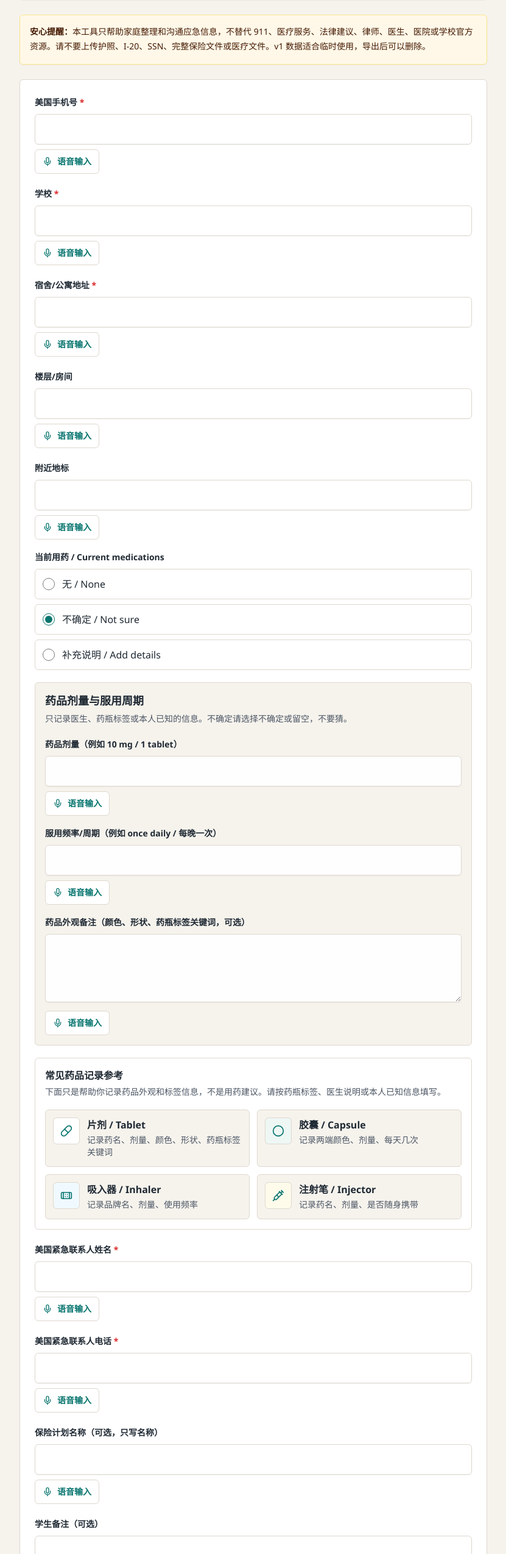
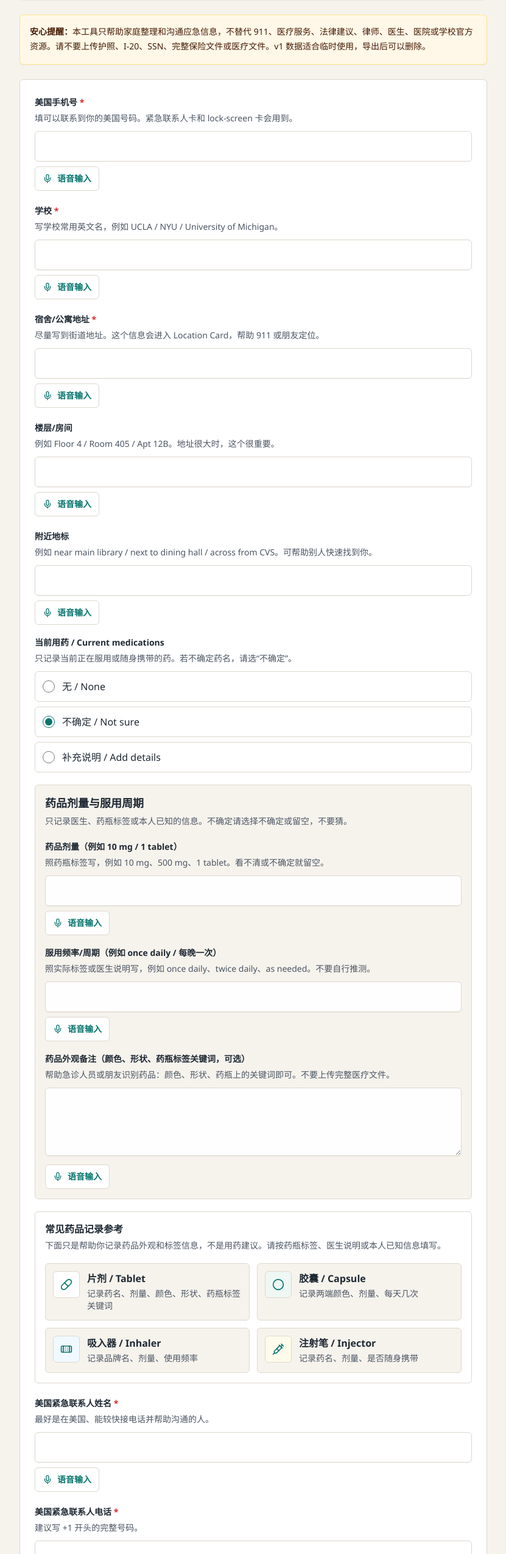
Before and after one commit to chusuyi2007-del/safeabroad-emergency-kit, a Next.js app: page /student/1/form in a window 1280 px wide. Shown: the part 251-2800 px from the top of the page at 61% size, without its empty margins (224-1055 px from the left). Built offline with nearby package versions, Linux system fonts and the light colour scheme; no server answers; the database is empty.

Commit message:
Add clearer guidance copy

```diff
--- a/app/export/[token]/page.tsx
+++ b/app/export/[token]/page.tsx
@@ -74,6 +74,9 @@ function ExportContent({ kit }: { kit: KitRecord }) {
         <div className="mx-auto max-w-3xl">
           <h1 className="text-3xl font-bold text-ink">导出应急包</h1>
           <p className="mt-2 text-gray-700">可分别导出 PNG，或合并为一个 PDF。导出后可删除临时数据。</p>
+          <p className="mt-2 text-sm leading-6 text-gray-600">
+            PNG 适合单张保存到相册或发给联系人；PDF 适合打印或存在云盘。导出文件可能包含敏感信息，请只保存到可信设备。
+          </p>
         </div>
         <div className="flex flex-col gap-3 sm:flex-row">
           <Button disabled={busy} onClick={exportPngs}>{busy ? "正在导出..." : "导出每张 PNG"}</Button>
@@ -86,11 +89,13 @@ function ExportContent({ kit }: { kit: KitRecord }) {
           ))}
           <article className="card-export rounded-md border border-line bg-white p-5" id="export-lock">
             <p className="text-sm font-bold uppercase tracking-wide text-calm">Lock-screen Card</p>
+            <p className="mt-2 text-sm leading-6 text-gray-600">只包含最少信息，适合放在手机锁屏、Medical ID 或紧急备注里。</p>
             <p className="mt-4 text-2xl font-bold leading-9">{lockScreenText(kit)}</p>
             <p className="mt-5 text-sm text-gray-500">Last updated: {updatedDate(kit)}</p>
           </article>
           <article className="card-export rounded-md border border-line bg-white p-5" id="export-wallet">
             <p className="text-sm font-bold uppercase tracking-wide text-calm">Printable Wallet Card</p>
+            <p className="mt-2 text-sm leading-6 text-gray-600">适合打印后放在钱包、学生证套或随身包里。请定期更新。</p>
             <p className="mt-3 text-lg font-semibold">Name: {kit.parent.studentEnglishName || "Student"}</p>
             <p className="mt-2">Interpreter: Mandarin Chinese</p>
             <p>Emergency contact: {kit.student.usContactName || kit.parent.familyContactName || "Contact"} / {kit.student.usContactPhone || kit.parent.familyContactPhone || "Phone"}</p>
@@ -106,6 +111,7 @@ function ExportContent({ kit }: { kit: KitRecord }) {
               <p>Medications: Use the current medications text from the ER Medical Summary Card.</p>
               <p>Emergency Contacts: Add {kit.student.usContactName || kit.parent.familyContactName || "your emergency contact"} and phone {kit.student.usContactPhone || kit.parent.familyContactPhone || "phone number"}.</p>
               <p>中文说明：打开健康 App → 头像 → 医疗急救卡，复制以上英文摘要和紧急联系人。</p>
+              <p>提醒：Medical ID 不适合放护照号、SSN、完整保险号或完整医疗文件。</p>
             </div>
             <p className="mt-5 text-sm text-gray-500">Last updated: {updatedDate(kit)}</p>
           </article>
--- a/app/student/[token]/form/page.tsx
+++ b/app/student/[token]/form/page.tsx
@@ -53,28 +53,28 @@ export default function StudentFormPage({ params }: { params: { token: string }
         <Progress parentComplete={kit.parentComplete} studentComplete={kit.studentComplete} />
         <Notice />
         <form className="grid gap-5 rounded-md border border-line bg-white p-4 sm:p-6" onSubmit={(event) => event.preventDefault()}>
-          <Field label="美国手机号" onChange={(value) => update({ usPhone: value })} required value={student.usPhone} />
-          <Field label="学校" onChange={(value) => update({ school: value })} required value={student.school} />
-          <Field label="宿舍/公寓地址" onChange={(value) => update({ address: value })} required value={student.address} />
-          <Field label="楼层/房间" onChange={(value) => update({ floorRoom: value })} value={student.floorRoom} />
-          <Field label="附近地标" onChange={(value) => update({ landmark: value })} value={student.landmark} />
-          <DetailChoiceField label="当前用药 / Current medications" noneLabel="无 / None" onChange={(medications) => update({ medications })} value={student.medications} />
+          <Field help="填可以联系到你的美国号码。紧急联系人卡和 lock-screen 卡会用到。" label="美国手机号" onChange={(value) => update({ usPhone: value })} required value={student.usPhone} />
+          <Field help="写学校常用英文名，例如 UCLA / NYU / University of Michigan。" label="学校" onChange={(value) => update({ school: value })} required value={student.school} />
+          <Field help="尽量写到街道地址。这个信息会进入 Location Card，帮助 911 或朋友定位。" label="宿舍/公寓地址" onChange={(value) => update({ address: value })} required value={student.address} />
+          <Field help="例如 Floor 4 / Room 405 / Apt 12B。地址很大时，这个很重要。" label="楼层/房间" onChange={(value) => update({ floorRoom: value })} value={student.floorRoom} />
+          <Field help="例如 near main library / next to dining hall / across from CVS。可帮助别人快速找到你。" label="附近地标" onChange={(value) => update({ landmark: value })} value={student.landmark} />
+          <DetailChoiceField help="只记录当前正在服用或随身携带的药。若不确定药名，请选“不确定”。" label="当前用药 / Current medications" noneLabel="无 / None" onChange={(medications) => update({ medications })} value={student.medications} />
           <section className="rounded-md border border-line bg-paper p-4">
             <h2 className="text-lg font-bold text-ink">药品剂量与服用周期</h2>
             <p className="mt-1 text-sm leading-6 text-gray-600">
               只记录医生、药瓶标签或本人已知的信息。不确定请选择不确定或留空，不要猜。
             </p>
             <div className="mt-4 grid gap-4">
-              <Field label="药品剂量（例如 10 mg / 1 tablet）" onChange={(value) => update({ medicationDosage: value })} value={student.medicationDosage ?? ""} />
-              <Field label="服用频率/周期（例如 once daily / 每晚一次）" onChange={(value) => update({ medicationSchedule: value })} value={student.medicationSchedule ?? ""} />
-              <Field label="药品外观备注（颜色、形状、药瓶标签关键词，可选）" onChange={(value) => update({ medicationAppearance: value })} textarea value={student.medicationAppearance ?? ""} />
+              <Field help="照药瓶标签写，例如 10 mg、500 mg、1 tablet。看不清或不确定就留空。" label="药品剂量（例如 10 mg / 1 tablet）" onChange={(value) => update({ medicationDosage: value })} value={student.medicationDosage ?? ""} />
+              <Field help="照实际标签或医生说明写，例如 once daily、twice daily、as needed。不要自行推测。" label="服用频率/周期（例如 once daily / 每晚一次）" onChange={(value) => update({ medicationSchedule: value })} value={student.medicationSchedule ?? ""} />
+              <Field help="帮助急诊人员或朋友识别药品：颜色、形状、药瓶上的关键词即可。不要上传完整医疗文件。" label="药品外观备注（颜色、形状、药瓶标签关键词，可选）" onChange={(value) => update({ medicationAppearance: value })} textarea value={student.medicationAppearance ?? ""} />
             </div>
           </section>
           <MedicationVisualGuide />
-          <Field label="美国紧急联系人姓名" onChange={(value) => update({ usContactName: value })} required value={student.usContactName} />
-          <Field label="美国紧急联系人电话" onChange={(value) => update({ usContactPhone: value })} required value={student.usContactPhone} />
-          <Field label="保险计划名称（可选，只写名称）" onChange={(value) => update({ insurancePlan: value })} value={student.insurancePlan ?? ""} />
-          <Field label="学生备注（可选）" onChange={(value) => update({ studentNotes: value })} textarea value={student.studentNotes ?? ""} />
+          <Field help="最好是在美国、能较快接电话并帮助沟通的人。" label="美国紧急联系人姓名" onChange={(value) => update({ usContactName: value })} required value={student.usContactName} />
+          <Field help="建议写 +1 开头的完整号码。" label="美国紧急联系人电话" onChange={(value) => update({ usContactPhone: value })} required value={student.usContactPhone} />
+          <Field help="只写保险计划名称，例如 Aetna Student Health。不要填写完整保险号或上传保险文件。" label="保险计划名称（可选，只写名称）" onChange={(value) => update({ insurancePlan: value })} value={student.insurancePlan ?? ""} />
+          <Field help="写自己希望别人知道的沟通偏好或补充信息。不要写 SSN、护照号、I-20 信息。" label="学生备注（可选）" onChange={(value) => update({ studentNotes: value })} textarea value={student.studentNotes ?? ""} />
           <div className="border-t border-line pt-5">
             <Button onClick={submit}>保存并查看合并结果</Button>
           </div>
--- a/components/Field.tsx
+++ b/components/Field.tsx
@@ -8,7 +8,8 @@ export function Field({
   onChange,
   required = false,
   textarea = false,
-  placeholder
+  placeholder,
+  help
 }: {
   label: string;
   value: string;
@@ -16,6 +17,7 @@ export function Field({
   required?: boolean;
   textarea?: boolean;
   placeholder?: string;
+  help?: string;
 }) {
   const id = useId();
   const className =
@@ -26,6 +28,7 @@ export function Field({
       <label className="text-sm font-semibold text-ink" htmlFor={id}>
         {label} {required ? <span className="text-red-600">*</span> : null}
       </label>
+      {help ? <p className="mt-1 text-sm leading-6 text-gray-600">{help}</p> : null}
       {textarea ? (
         <textarea className={`${className} min-h-28`} id={id} onChange={(event) => onChange(event.target.value)} placeholder={placeholder} value={value} />
       ) : (
@@ -40,12 +43,14 @@ export function DetailChoiceField({
   label,
   value,
   noneLabel,
-  onChange
+  onChange,
+  help
 }: {
   label: string;
   value: DetailField;
   noneLabel: string;
   onChange: (value: DetailField) => void;
+  help?: string;
 }) {
   const options: Array<[DetailChoice, string]> = [
     ["none", noneLabel],
@@ -56,6 +61,7 @@ export function DetailChoiceField({
   return (
     <div>
       <p className="text-sm font-semibold text-ink">{label}</p>
+      {help ? <p className="mt-1 text-sm leading-6 text-gray-600">{help}</p> : null}
       <div className="mt-2 grid gap-2">
         {options.map(([choice, text]) => (
           <label className="flex items-center gap-3 rounded-md border border-line bg-white p-3" key={choice}>
--- a/components/KitWorkspaceEditor.tsx
+++ b/components/KitWorkspaceEditor.tsx
@@ -103,7 +103,7 @@ function FieldRow({
       {field.important ? (
         <div className="mt-3 rounded-md border border-line bg-paper p-3">
           <p className="text-sm leading-6 text-gray-700">
-            请和信息来源方再核对一次。姓名、地址、电话、过敏和用药等关键信息建议逐字确认。
+            Double check 的意思是：请和信息来源方再核对一次，确认拼写、数字、地址、剂量没有错。姓名、地址、电话、过敏和用药等关键信息建议逐字确认。
           </p>
           <button
             className={`mt-3 rounded-md border px-3 py-2 text-sm font-bold ${
@@ -226,6 +226,9 @@ export function KitWorkspaceEditor({ initialKit }: { initialKit: KitRecord }) {
           ) : (
             <p className="mt-2 text-calm">已填写的重要信息都完成了 double check。</p>
           )}
+          <p className="mt-2 text-gray-600">
+            建议先把缺失信息补齐，再让家长和学生分别核对自己更了解的部分。
+          </p>
         </div>
       </section>
 
```
Also changed, not shown: app/parent/form/page.tsx (+10 -10 lines), components/BulkVoiceIntake.tsx (+9 -1 lines), components/SharedKitView.tsx (+9 -0 lines).
